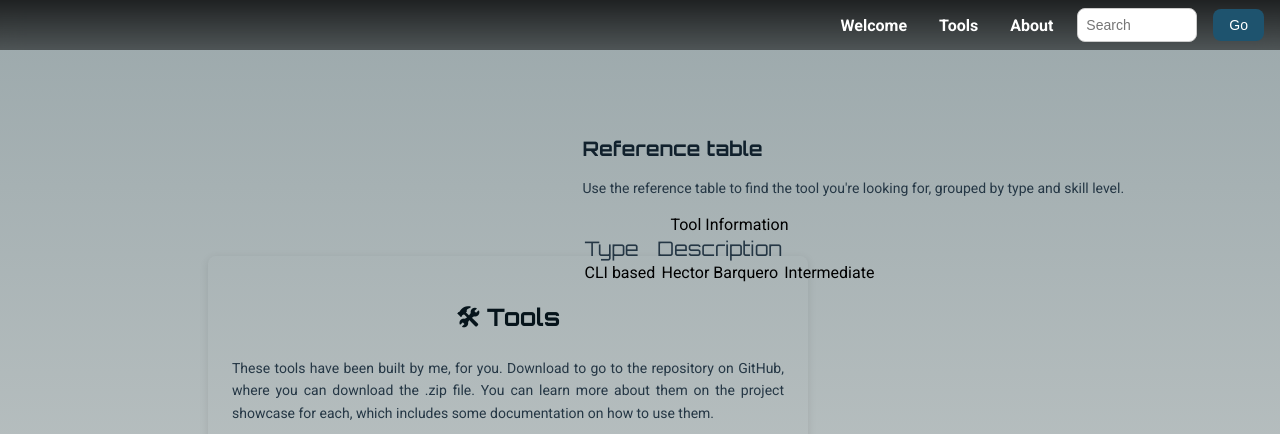
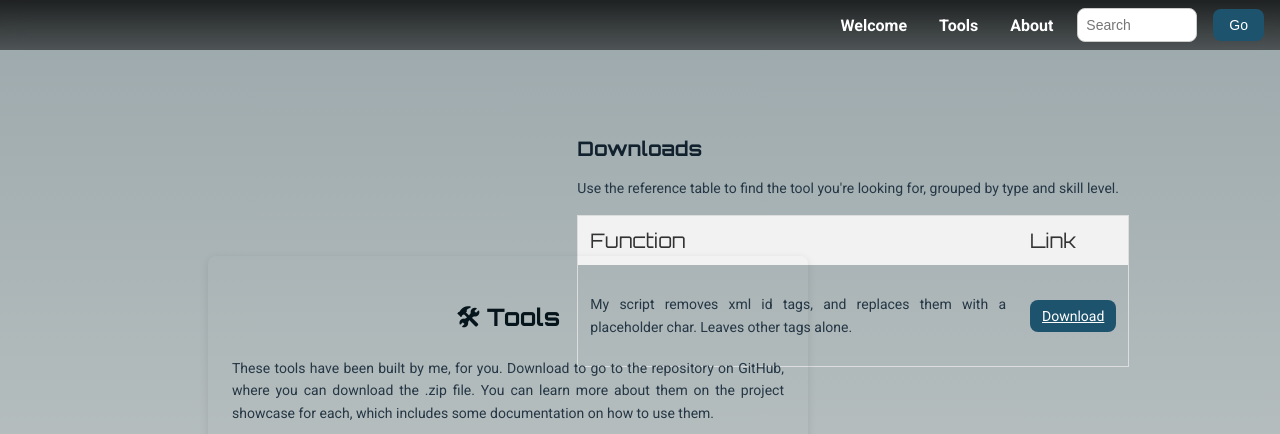
Before and after one commit to hectorbarquero/portfolio, a website: page home/tools/index.html in a window 1280 px wide. Shown: the top 434 px of the page. Drawn offline with Linux system fonts and the light colour scheme.

Commit message:
finish tools/index.html

```diff
--- a/assets/sass/main.scss
+++ b/assets/sass/main.scss
@@ -8,6 +8,7 @@
 @import './modules/layouts/navbar.scss';
 @import './modules/layouts/email.scss';
 @import './modules/layouts/footer.scss';
+@import './modules/layouts/table.scss';
 
 /*page sass > css*/
 @import './modules/pages/landing.scss';
--- a/assets/sass/modules/layouts/footer.scss
+++ b/assets/sass/modules/layouts/footer.scss
@@ -40,7 +40,7 @@
         }
 
         &:hover {
-            color: #1E536E;
+            color: #0056b3;
         }
     }
 }
--- a/assets/sass/modules/layouts/navbar.scss
+++ b/assets/sass/modules/layouts/navbar.scss
@@ -91,5 +91,5 @@
 }
 
 .navbar a:hover {
-    color: #ffcc00;
+    color: #0056b3;
 }
--- /dev/null
+++ b/assets/sass/modules/layouts/table.scss
@@ -0,0 +1,59 @@
+/* my table styles */
+.modern-table {
+    width: 100%;
+    border-collapse: collapse;
+    border: 1px solid #ddd;
+}
+
+.modern-table th, .modern-table td {
+    padding: 12px;
+    text-align: left;
+}
+
+.modern-table th {
+    background-color: #f2f2f2;
+    color: #333;
+}
+
+/* added alternating bg color */
+.modern-table tbody tr:nth-child(even) {
+    background-color: #f9f9f9;
+}
+
+.modern-table tbody tr:hover {
+    background-color: #e9e9e9;
+}
+
+/* Button styling for the "Download" link */
+.btn-download {
+    display: inline-block;
+    font-size: 0.875rem;
+    border: none;
+    border-radius: 8px;
+    padding: 8px 12px;
+    background-color: #1E536E;
+    color: #fff;
+    cursor: pointer;
+    transition: background-color 0.3s ease;
+    height: 2rem;
+    min-height: 2rem;
+    align-self: baseline;
+    display: inline-flex;
+    align-items: center;
+    justify-content: center;
+}
+
+.btn-download:hover {
+    background-color: #0056b3;
+}
+
+.visually-hidden {
+    position: absolute;
+    width: 1px;
+    height: 1px;
+    margin: -1px;
+    padding: 0;
+    overflow: hidden;
+    clip: rect(0, 0, 0, 0);
+    border: 0;
+}
--- a/assets/sass/modules/pages/index.scss
+++ b/assets/sass/modules/pages/index.scss
@@ -106,7 +106,6 @@ form {
         border-radius: 4px;
     }
 
-    /* need to come back here to debug the sticky position of button - it should be further left/right but i need to resolve the right-pane first*/
     button {
         padding: 0.5rem 1rem;
         font-size: 1rem;
@@ -114,7 +113,6 @@ form {
         border-radius: 4px;
         background-color: #1E536E;
         color: white;
-        cursor: pointer;
 
         &:hover {
             background-color: #0056b3;
--- a/home/tools/index.html
+++ b/home/tools/index.html
@@ -86,22 +86,21 @@
             </div>
             <div class="timeline">
                 <section id="news-posts" aria-labelledby="news-posts">
-                    <h2 class="post-ctrt-heading">Reference table</h2>
+                    <h2 class="post-ctrt-heading">Downloads</h2>
                     <p class="justified-para">Use the reference table to find the tool you're looking for, grouped by type and skill level.</p>
                     <p>
-                        <table role="table">
+                        <table class="modern-table" role="table">
                             <caption class="visually-hidden">Tool Information</caption>
                             <thead>
                                 <tr>
-                                    <th class="post-third-indent-heading" scope="col">Type</th>
-                                    <th class="post-third-indent-heading" scope="col">Description</th>
+                                    <th class="post-third-indent-heading" scope="col">Function</th>
+                                    <th class="post-third-indent-heading" scope="col">Link</th>
                                 </tr>
                             </thead>
                             <tbody>
                                 <tr>
-                                    <td role="cell">CLI based</td>
-                                    <td role="cell">Hector Barquero</td>
-                                    <td role="cell">Intermediate</td>
+                                    <td role="cell"><p class="justified-para">My script removes xml id tags, and replaces them with a placeholder char. Leaves other tags alone.</p></td>
+                                    <td role="cell"><a href="https://github.com/hectorbarquero/xml-preprocessor" target="_blank" rel="noopener" class="btn-download">Download</a></td>
                                 </tr>
                             </tbody>
                         </table>
```
Also changed, not shown: css/styles.css, 1 other file.
